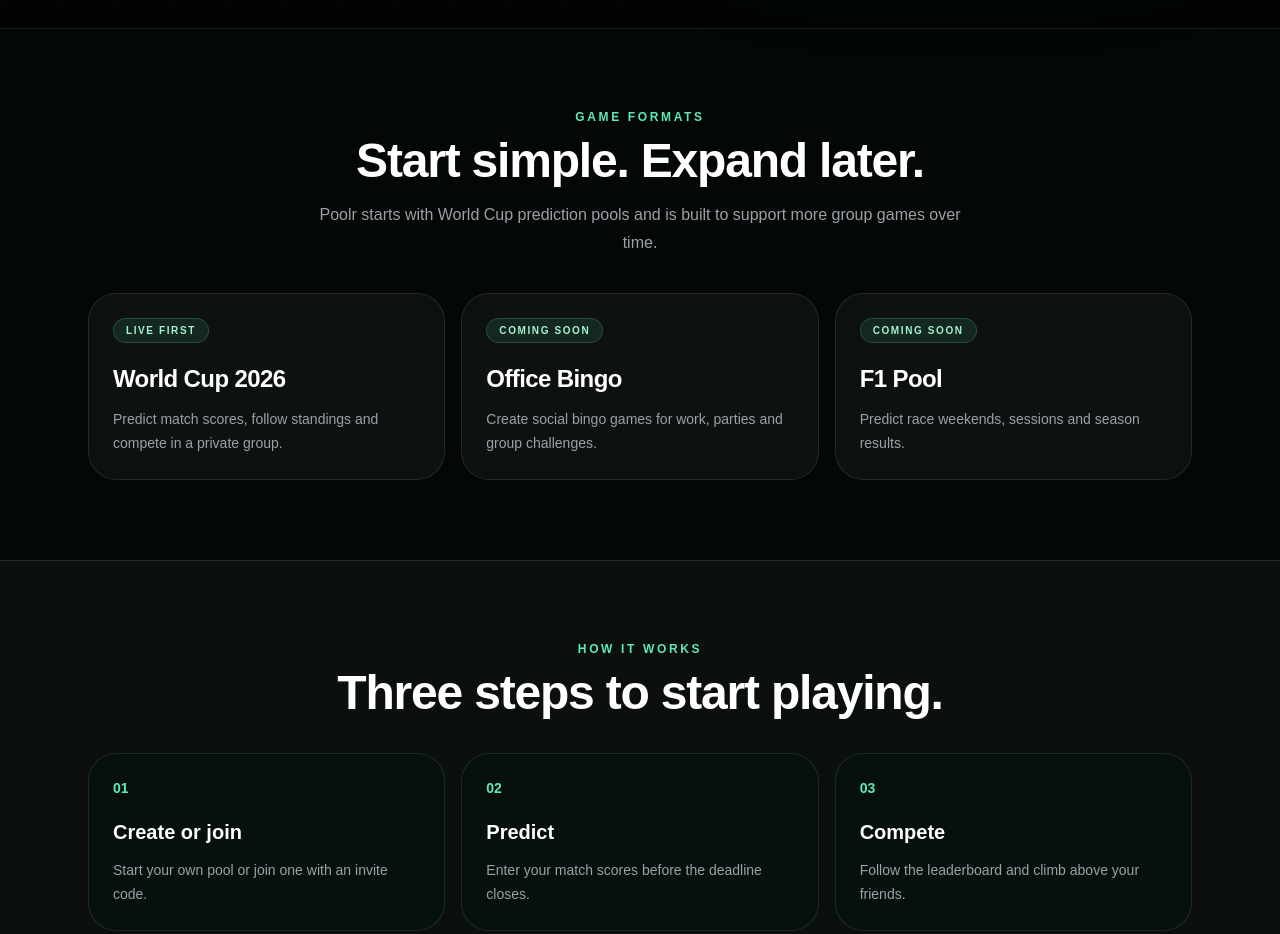
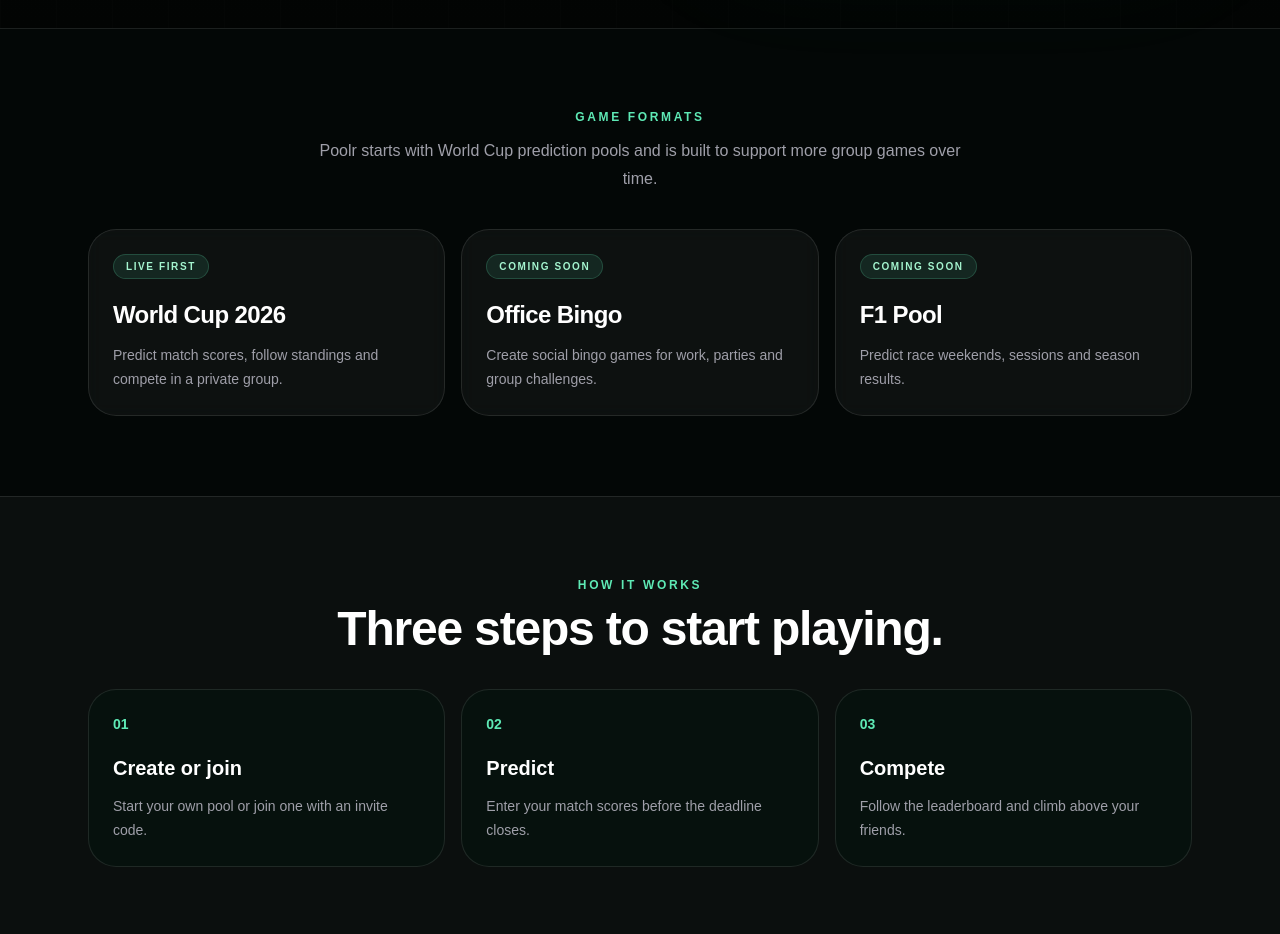
Before and after one commit to Doeks050/social-pool-app, a Next.js app: page / in a window 1280 px wide. Shown: the part 1020-1954 px from the top of the page. Built offline with nearby package versions, Linux system fonts and the light colour scheme; no server answers.

Commit message:
Remove large modules heading from homepage

```diff
--- a/src/app/HomeClient.tsx
+++ b/src/app/HomeClient.tsx
@@ -440,11 +440,7 @@ export default function HomeClient({ isLoggedIn }: HomeClientProps) {
               {t.modulesEyebrow}
             </p>
 
-            <h2 className="mt-3 text-3xl font-black tracking-tight text-white sm:text-5xl">
-              {t.modulesTitle}
-            </h2>
-
-            <p className="mt-4 text-sm leading-7 text-zinc-400 sm:text-base">
+            <p className="mt-3 text-sm leading-7 text-zinc-400 sm:text-base">
               {t.modulesText}
             </p>
           </div>
```
